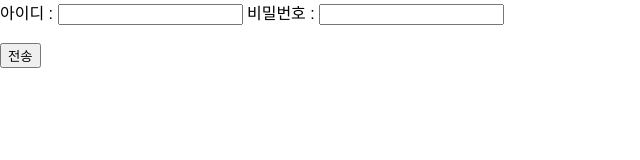
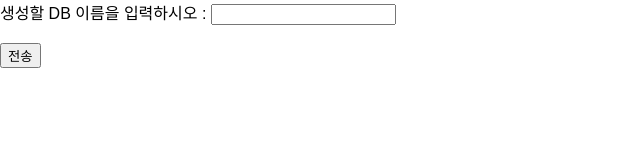
Before and after one commit to gh-BumsooKim/APM-Connection-Website-to-DataBase-Tutorial-Windows-10, a plain HTML site: page website/index.html in a window 1280 px wide. Shown: the whole page, without its empty margins (0-640 px from the left). Drawn offline with Linux system fonts and the light colour scheme.

Commit message:
Update with php files

```diff
--- a/website/index.html
+++ b/website/index.html
@@ -8,16 +8,10 @@
 	<link rel="stylesheet" type="text/css" href="style.css" />
 	<!-- JS -->
 
-	<!-- jQuery -->
-
-	<!-- Plug in -->
-
-	<!-- Web font -->
 </HEAD>
 <BODY>
-	<FORM METHOD="post" ACTION="svs.php">
-		아이디 : <INPUT TYPE ="text" NAME="userID">
-		비밀번호 : <INPUT TYPE="text" NAME="userPASSWORD">
+	<FORM METHOD="post" ACTION="createDB.php">
+		생성할 DB 이름을 입력하시오 : <INPUT TYPE ="text" NAME="DBname">
 		<BR><BR>
 		<INPUT TYPE="submit" VALUE="전송">
 	</FORM>
```
